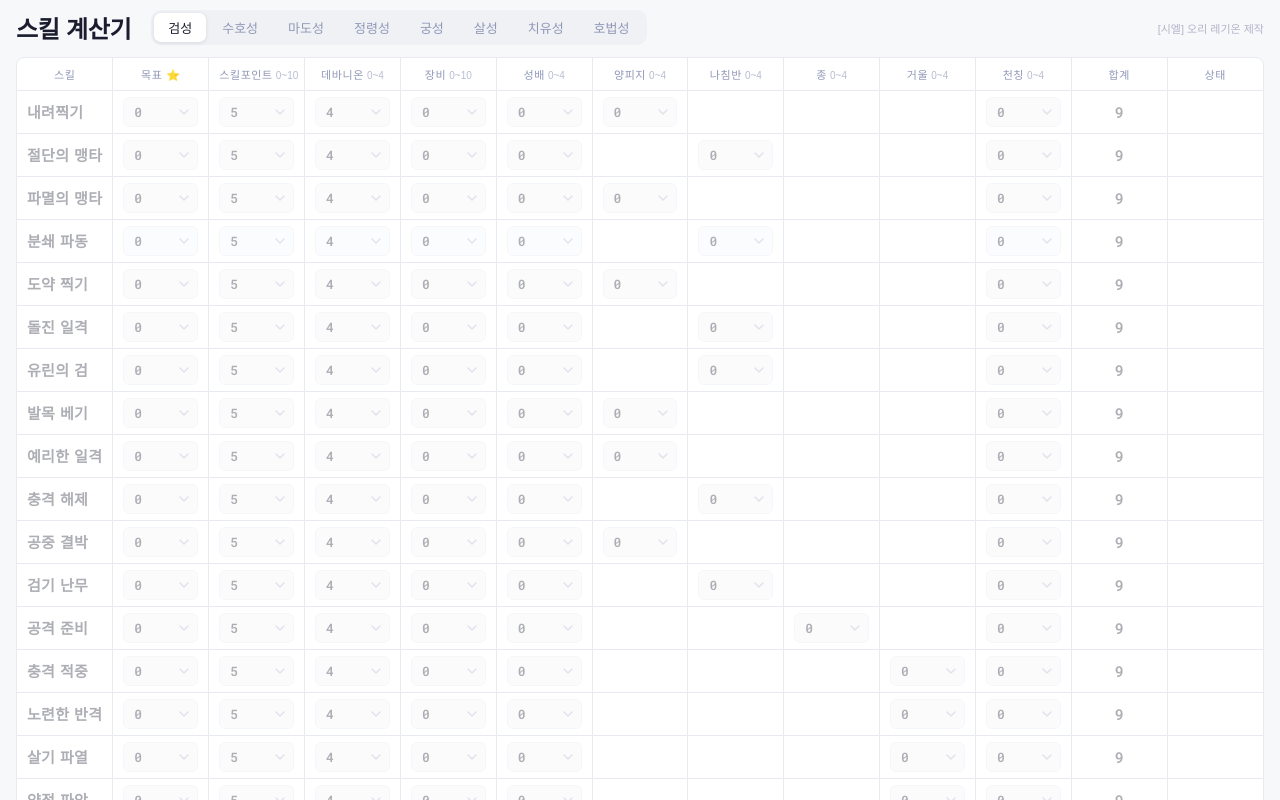
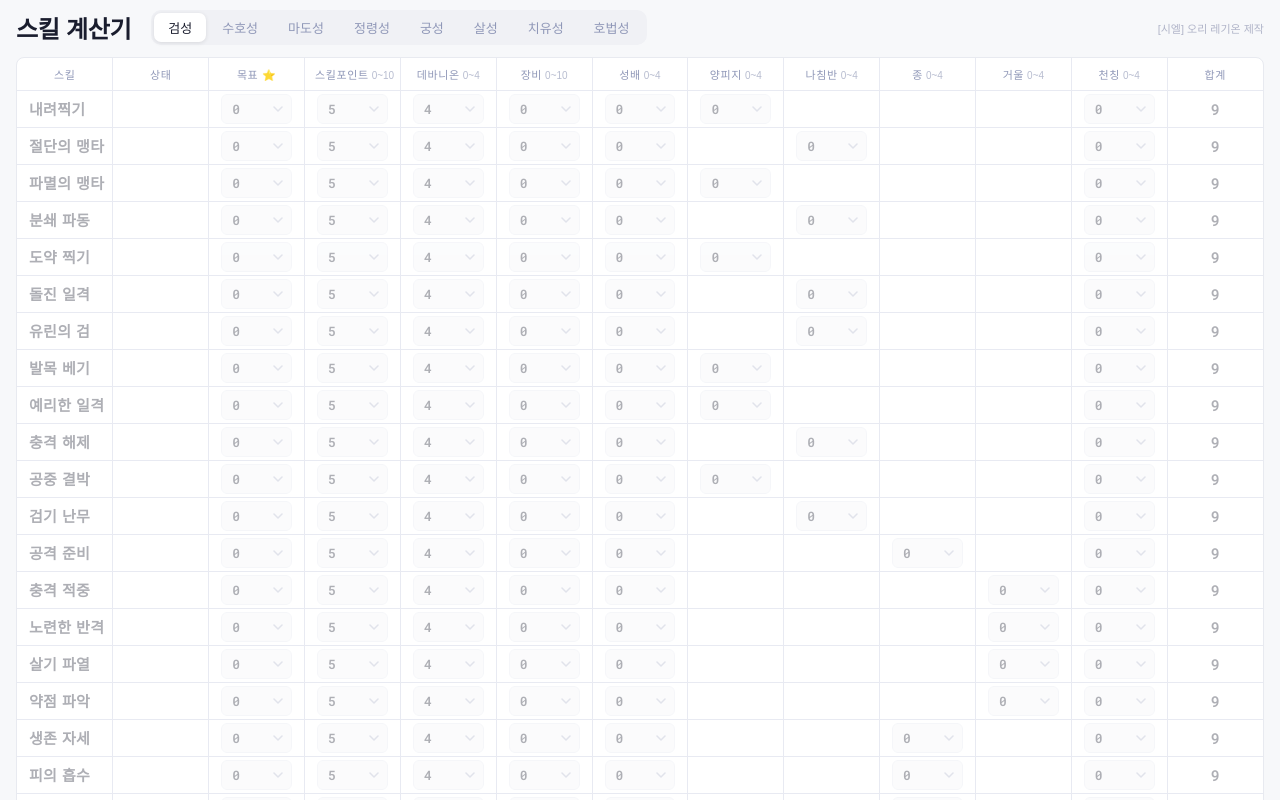
Before and after one commit to leehanbee35/aion2skill, a React (Vite) app: page / in a window 1280 px wide. Shown: the top 800 px of the page. Built offline with nearby package versions, Linux system fonts and the light colour scheme; a web font is replaced by a local one.

Commit message:
드롭다운 위로 열기, 폰트/레이아웃 개선

```diff
--- a/src/App.css
+++ b/src/App.css
@@ -103,7 +103,7 @@ body {
 
 .skill-table th,
 .skill-table td {
-  width: 80px;
+  width: 72px;
 }
 
 /* ── 헤더 행 ── */
@@ -138,7 +138,7 @@ body {
 
 /* ── 데이터 행 ── */
 .skill-table td {
-  padding: 6px 10px;
+  padding: 3px 12px;
   text-align: center;
   border-bottom: 1px solid #e8eaf2;
 }
@@ -150,6 +150,14 @@ body {
 
 .th-skill {
   text-align: center !important;
+}
+
+.th-status {
+  width: 80px;
+}
+
+.col-summary {
+  width: 52px;
 }
 
 .td-skill {
@@ -164,8 +172,7 @@ body {
   font-weight: 600;
   font-size: 13px;
   color: #1a1d2e;
-  padding-left: 28px;
-  padding-right: 24px;
+  padding: 3px 12px;
   font-family: "CookieRun", "Pretendard", sans-serif;
 }
 
@@ -236,10 +243,10 @@ select:focus { outline: none; background-color: #fff; border-color: #1a1d2e; }
 /* ── 뱃지 ── */
 .badge {
   display: inline-block;
-  font-size: 13px;
+  font-size: 12px;
   font-weight: 600;
-  min-width: 60px;
   text-align: center;
+  white-space: nowrap;
 }
 
 .badge-ok {
@@ -247,7 +254,7 @@ select:focus { outline: none; background-color: #fff; border-color: #1a1d2e; }
   color: #2060c8;
   border: 1px solid #c0d4f8;
   border-radius: 5px;
-  padding: 2px 10px;
+  padding: 2px 6px;
 }
 
 .badge-lack {
@@ -255,5 +262,5 @@ select:focus { outline: none; background-color: #fff; border-color: #1a1d2e; }
   color: #c02828;
   border: 1px solid #f5c0bc;
   border-radius: 5px;
-  padding: 2px 10px;
+  padding: 2px 6px;
 }
--- a/src/App.jsx
+++ b/src/App.jsx
@@ -121,6 +121,7 @@ export default function App() {
           <thead>
             <tr>
               <th className="th-skill">스킬</th>
+              <th className="th-status">상태</th>
               <th>목표 ⭐</th>
               <th className="group-start"><span className="th-inner">스킬포인트 <small>0~10</small></span></th>
               <th className="group-start"><span className="th-inner">데바니온 <small>0~4</small></span></th>
@@ -129,7 +130,6 @@ export default function App() {
                 <th key={i} className={i === 0 ? "group-start" : ""}><span className="th-inner">{name} <small>0~4</small></span></th>
               ))}
               <th className="group-start col-summary">합계</th>
-              <th className="col-summary">상태</th>
             </tr>
           </thead>
           <tbody>
@@ -143,6 +143,14 @@ export default function App() {
               return (
                 <tr key={skill} className={inactive ? "row-disabled" : reached ? "row-ok" : "row-lack"}>
                   <td className="td-skill" style={{fontFamily: "'Jua', sans-serif", fontSize: '15px', letterSpacing: '0.3px'}}>{skill}</td>
+
+                  <td className="col-summary">
+                    {s.target === 0 ? null : reached ? (
+                      <span className="badge badge-ok">✓ 달성{diff > 0 ? ` +${diff}` : ""}</span>
+                    ) : (
+                      <span className="badge badge-lack">{diff} 부족</span>
+                    )}
+                  </td>
 
                   <td>
                     <Select
@@ -180,14 +188,6 @@ export default function App() {
                   <td className={`group-start col-summary total-val ${inactive ? "" : reached ? "total-ok" : "total-lack"}`}>
                     <strong>{total}</strong>
                   </td>
-
-                  <td className="col-summary">
-                    {s.target === 0 ? null : reached ? (
-                      <span className="badge badge-ok">✓ 달성{diff > 0 ? ` +${diff}` : ""}</span>
-                    ) : (
-                      <span className="badge badge-lack">{diff} 부족</span>
-                    )}
-                  </td>
                 </tr>
               );
             })}
--- a/src/components/Select.css
+++ b/src/components/Select.css
@@ -55,6 +55,11 @@
   z-index: 100;
 }
 
+.cselect__dropdown--up {
+  top: auto;
+  bottom: calc(100% + 4px);
+}
+
 .cselect__option {
   padding: 6px 10px;
   border-radius: 5px;
--- a/src/components/Select.jsx
+++ b/src/components/Select.jsx
@@ -3,6 +3,7 @@ import "./Select.css";
 
 export default function Select({ value, onChange, options }) {
   const [open, setOpen] = useState(false);
+  const [openUp, setOpenUp] = useState(false);
   const ref = useRef(null);
 
   useEffect(() => {
@@ -13,11 +14,20 @@ export default function Select({ value, onChange, options }) {
     return () => document.removeEventListener("mousedown", handle);
   }, []);
 
+  function handleToggle() {
+    if (!open && ref.current) {
+      const rect = ref.current.getBoundingClientRect();
+      const spaceBelow = window.innerHeight - rect.bottom;
+      setOpenUp(spaceBelow < 160);
+    }
+    setOpen((v) => !v);
+  }
+
   return (
     <div className={`cselect ${open ? "cselect--open" : ""}`} ref={ref}>
       <button
         className="cselect__trigger"
-        onClick={() => setOpen((v) => !v)}
+        onClick={handleToggle}
         type="button"
       >
         <span>{value}</span>
@@ -27,7 +37,7 @@ export default function Select({ value, onChange, options }) {
       </button>
 
       {open && (
-        <ul className="cselect__dropdown">
+        <ul className={`cselect__dropdown ${openUp ? "cselect__dropdown--up" : ""}`}>
           {options.map((opt) => (
             <li
               key={opt}
```
